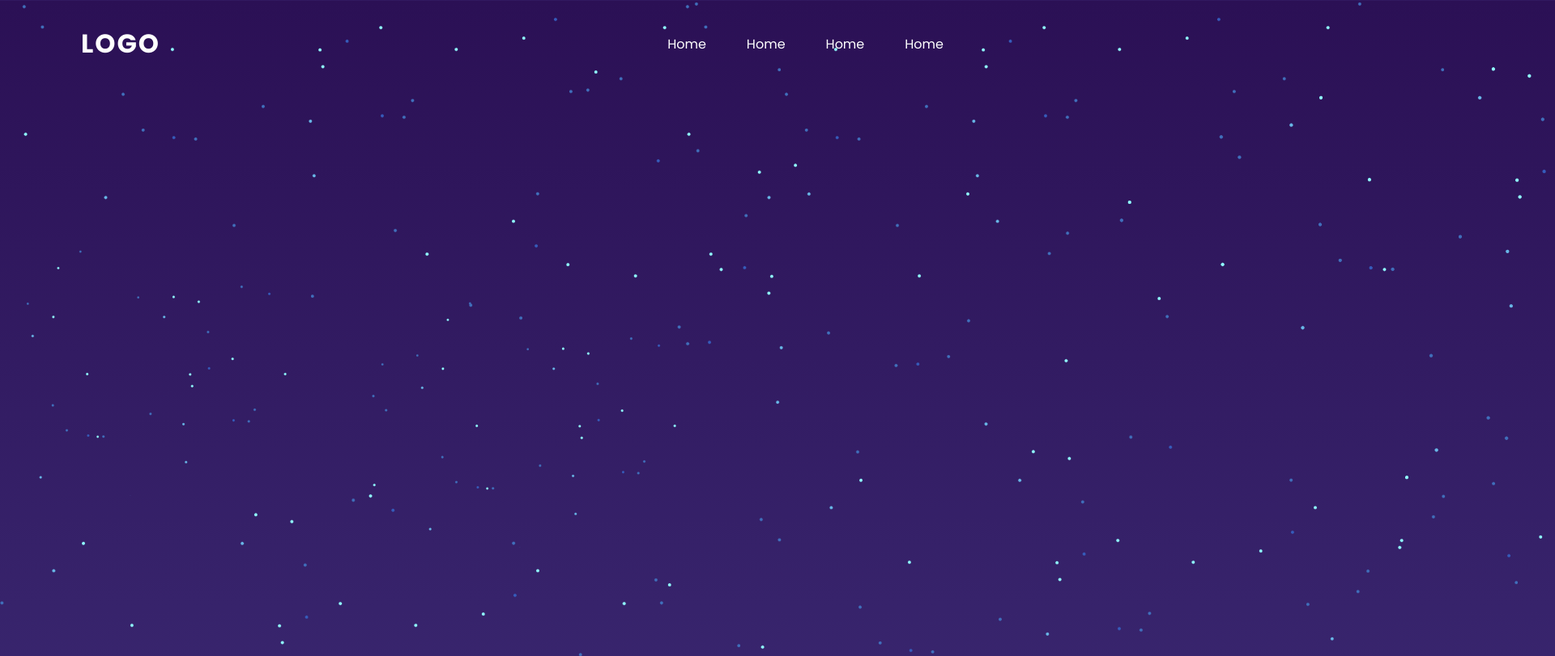
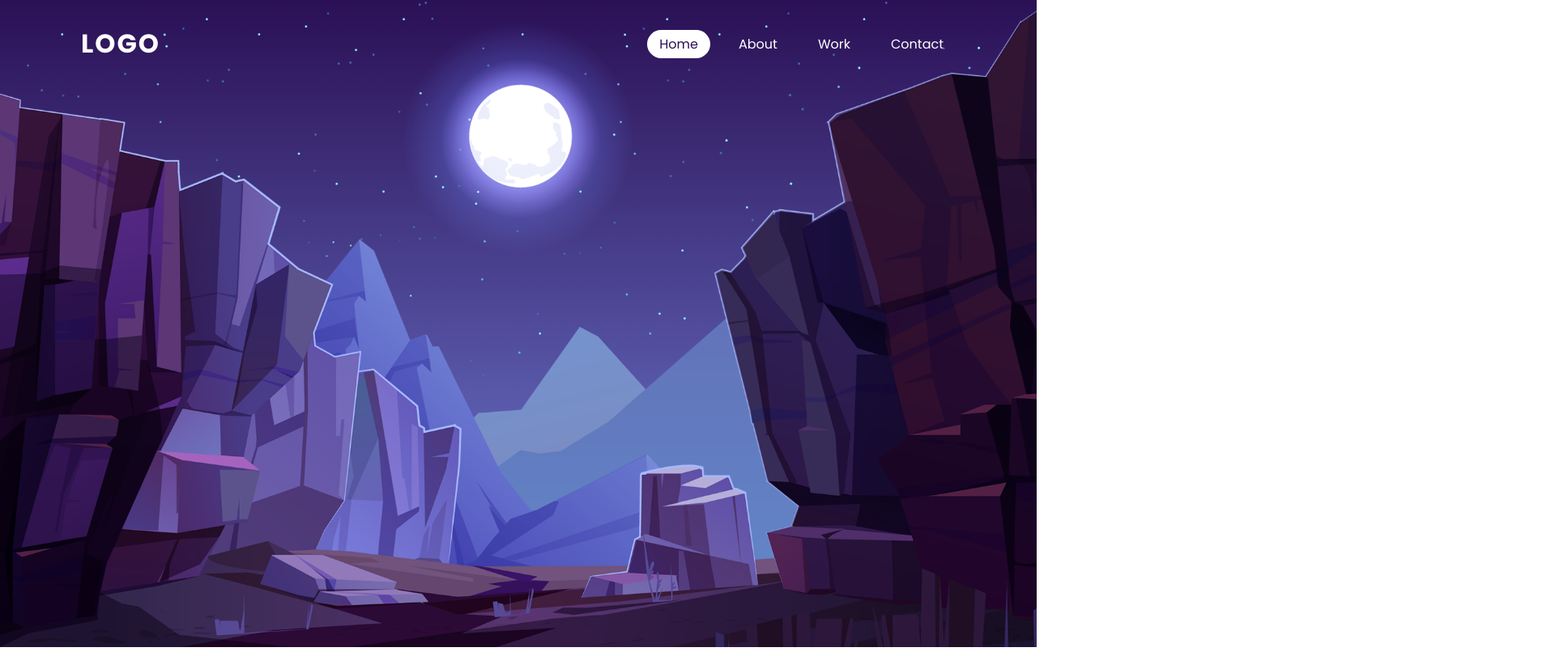
Before and after one commit to Ostrowskii/Dio-primeiro-desafio, a plain HTML site: page index.html in a window 1280 px wide. Shown: the top 811 px of the page at 81% size, 1920 px wide, since content can reach past the window. Drawn offline with Linux system fonts and the light colour scheme.

Commit message:
juntei as imegens e ajustei a classe active

```diff
--- a/index.html
+++ b/index.html
@@ -10,12 +10,16 @@
 <body>
   <header>
     <a href="#" class="logo">Logo</a>
-    <ul>
-      <li><a href="#" class="active">Home</a></li>
-      <li><a href="#" class="active">Home</a></li>
-      <li><a href="#" class="active">Home</a></li>
-      <li><a href="#" class="active">Home</a></li>
-    </ul>
+    <nav>
+      <ul>
+        <li><a href="#" class="active">Home</a></li>
+        <li><a href="#">About</a></li>
+        <li><a href="#">Work</a></li>
+        <li><a href="#">Contact</a></li>
+      </ul>
+    </nav>
+
+
   </header>
   <section>
     <img src="stars.png" alt="stars" id="stars">
--- a/styles.css
+++ b/styles.css
@@ -44,13 +44,33 @@ header ul li a{
 }
 
 header ul li a:hover,
-header ul li a:active
+header ul li a.active
 {
     background: #fff;
     color: #2b1055;
 }
 
+section{
+    position: relative;
+    width: 100%;
+    height: 100vh;
+    padding: 100px;
+}
+section img{
+    position: absolute;
+    top: 0;
+    left: 0;
+    width: 100%;
+    height: 100%;
+    object-fit: cover;
+}
+section img#moon{
+    mix-blend-mode: screen;
+}
 
+/* section img#mountains_front{
+
+} */
 
 /*
 body{
@@ -62,4 +82,4 @@ body{
     body {
       background-color: lightblue;
     }
-  } */ */
+  } */
```
